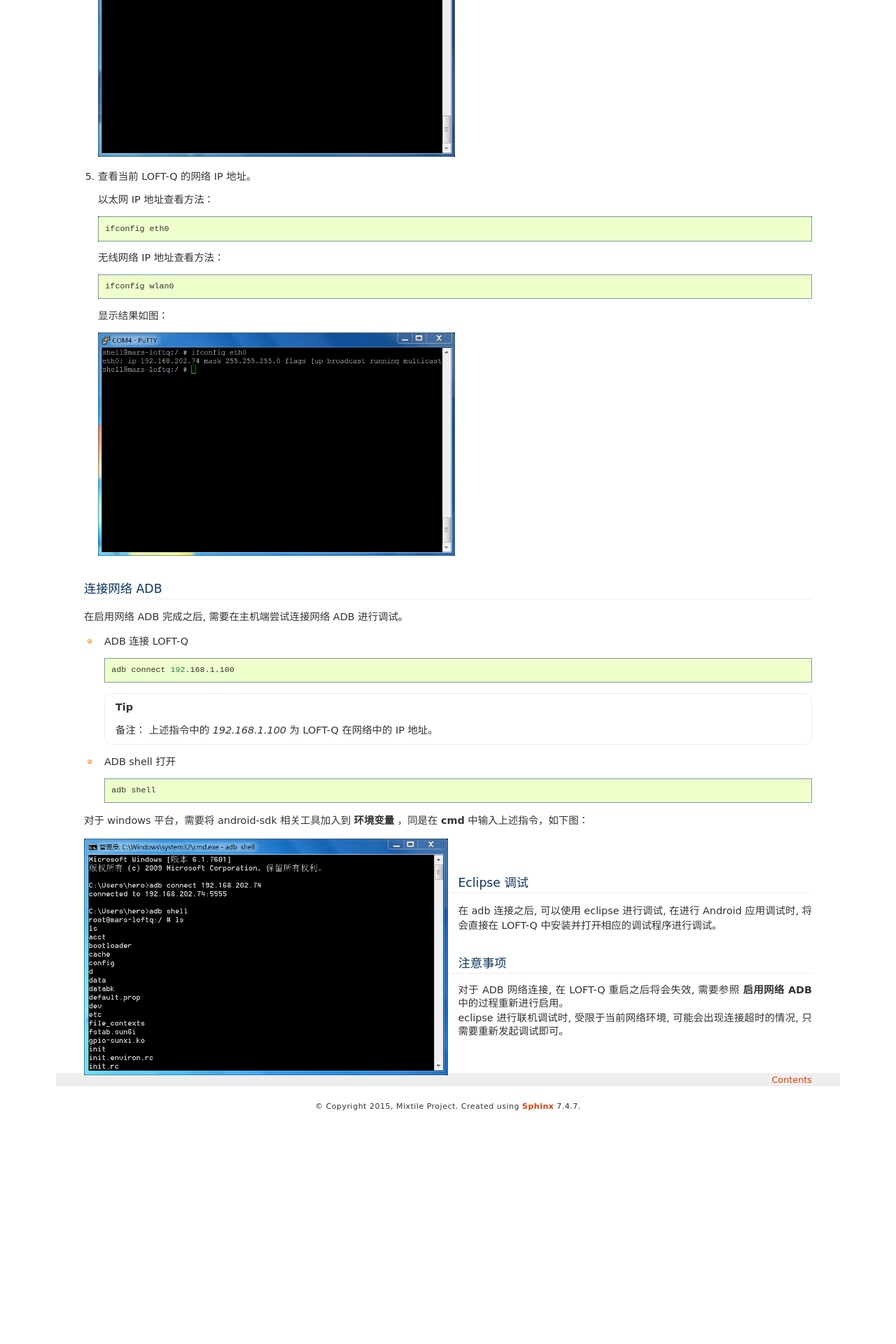
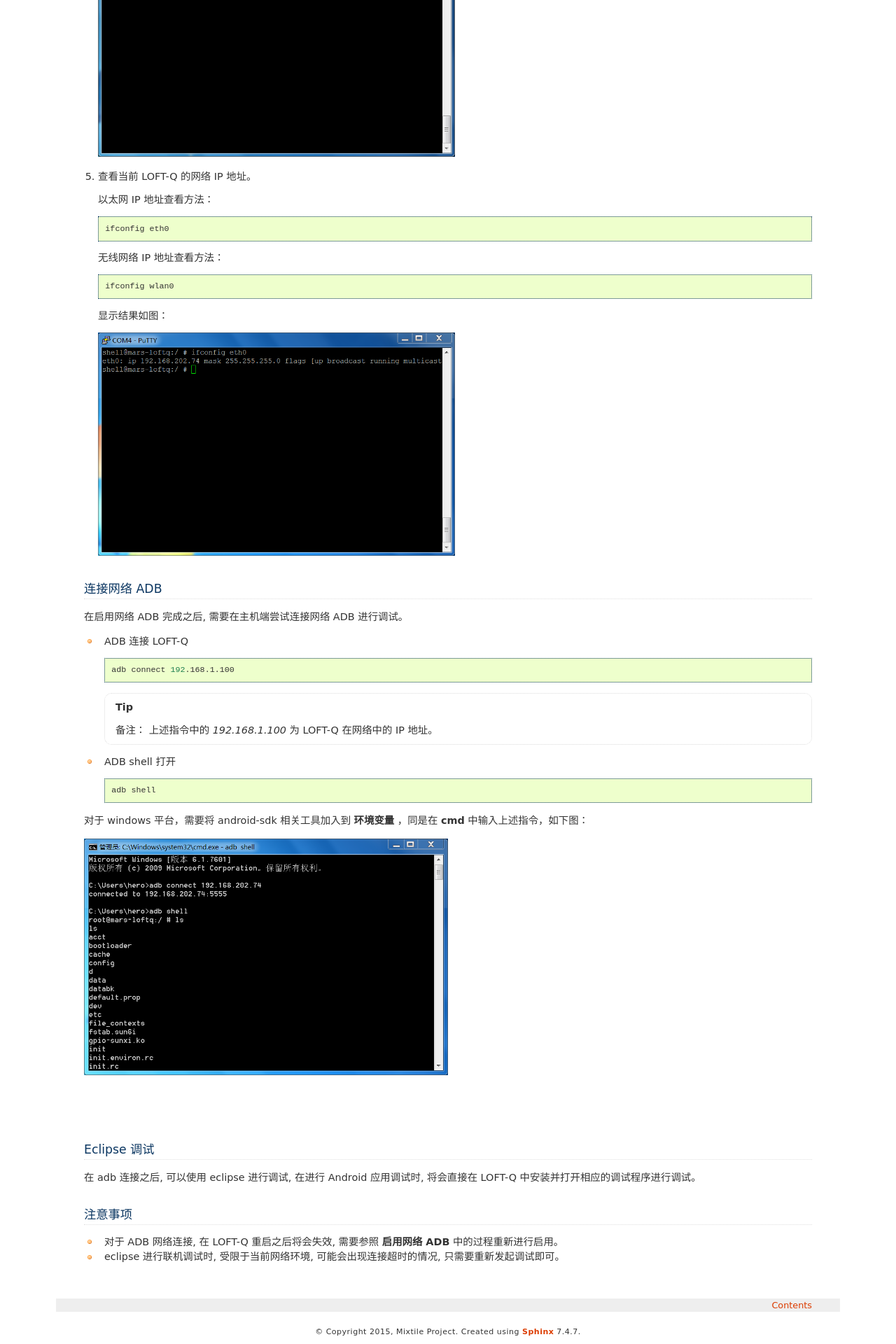
Before and after one commit to mixtile/mixtile-sphinx, a Sphinx documentation site: the page built from source/zh/zh-android-network-debug.rst, in a window 1280 px wide. Shown: the part 2857-4777 px from the top of the page at 70% size. Built offline with Sphinx 7.4.7, drawn with Linux system fonts in a browser that asks for light colours; formulas are drawn with MathJax 3; before the commit the page ends 4454 px from its top, so only the background shows below that.

Commit message:
network styles fixed

```diff
--- a/source/zh/zh-android-network-debug.rst
+++ b/source/zh/zh-android-network-debug.rst
@@ -168,9 +168,9 @@ Windows 系统准备
 对于 windows 平台，需要将 android-sdk 相关工具加入到 **环境变量** ，同是在 **cmd** 中输入上述指令，如下图：
 
 .. image:: ../_static/pictures/windows_cmd_adb.png
-  :align: left
   :width: 50%
 
+|
 |
 
 Eclipse 调试
```
